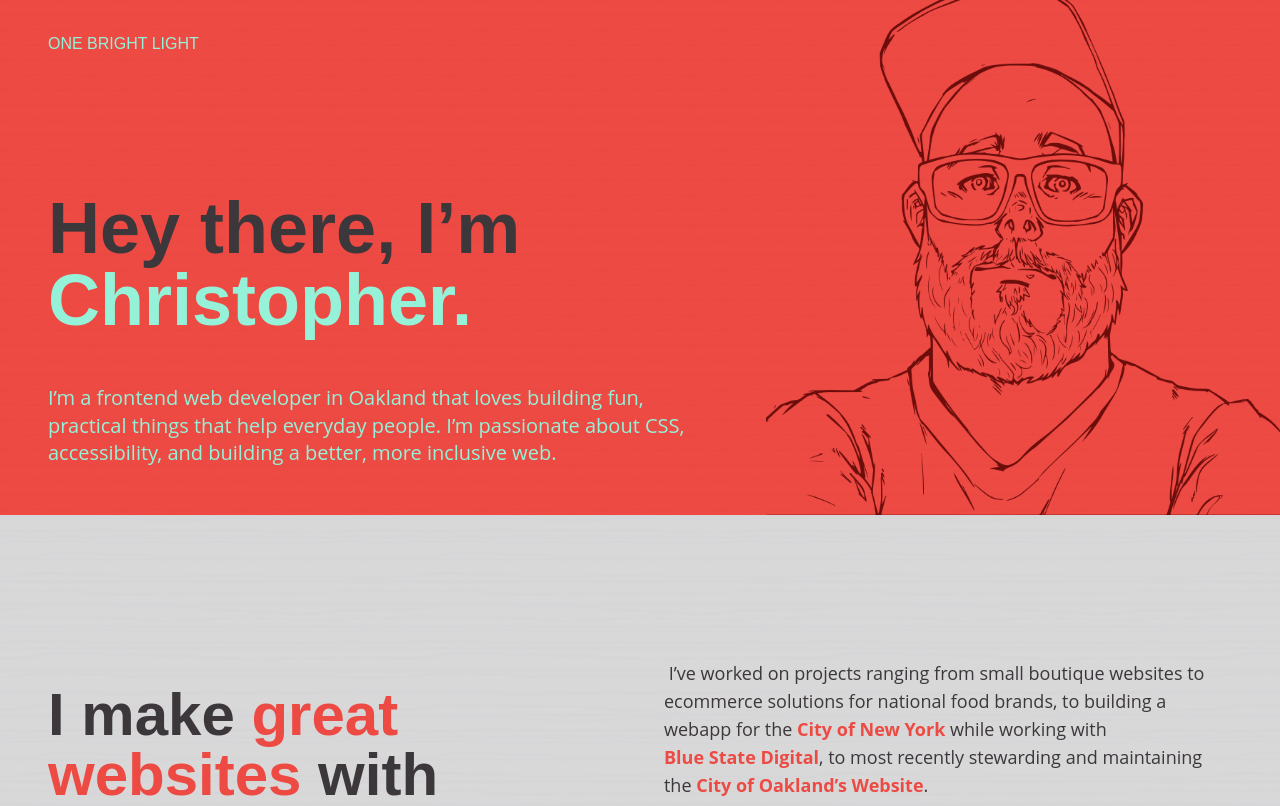
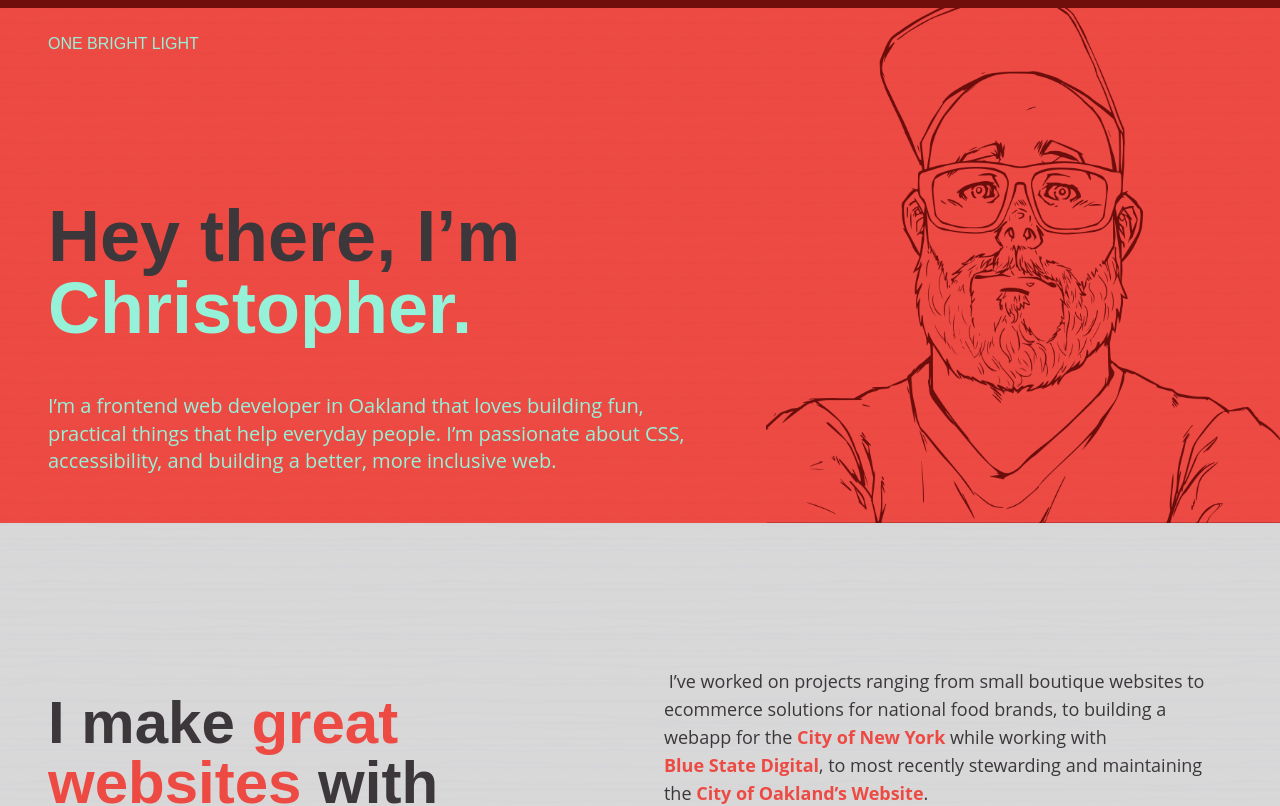
Before and after one commit to furioursus/onebrightlight-2022, a Vue app: page / in a window 1280 px wide. Shown: the top 806 px of the page. Built offline with nearby package versions, Linux system fonts and the light colour scheme.

Commit message:
Add border to top of welcome banner

```diff
--- a/src/components/Welcome.vue
+++ b/src/components/Welcome.vue
@@ -1,5 +1,5 @@
 <template>
-  <div class="relative py-12 bg-repeat bg-[length:240px] bg-tart-500 bg-hero-pattern overflow-x-hidden">
+  <div class="relative py-12 bg-repeat bg-[length:240px] bg-tart-500 bg-hero-pattern overflow-x-hidden border-t-8 border-t-tart-800">
     <div class="container relative z-10 mx-auto container-padding pt-36">
       <h1 class="text-4xl font-bold md:text-5xl lg:text-6xl xl:text-7xl 2xl:text-8xl text-jet-700 font-heading">Hey there, I’m<br><span class="text-mint-500">Christopher.</span></h1>
       <p class="max-w-sm mt-4 text-sm md:mt-8 lg:mt-12 text-mint-500 md:text-base md:max-w-md lg:max-w-xl lg:text-xl lg:leading-snug xl:max-w-2xl 2xl:max-w-3xl">I’m a frontend web developer in Oakland that loves building fun, practical things that help everyday people. I’m passionate about CSS, accessibility, and building a better, more inclusive&nbsp;web.</p>
```
